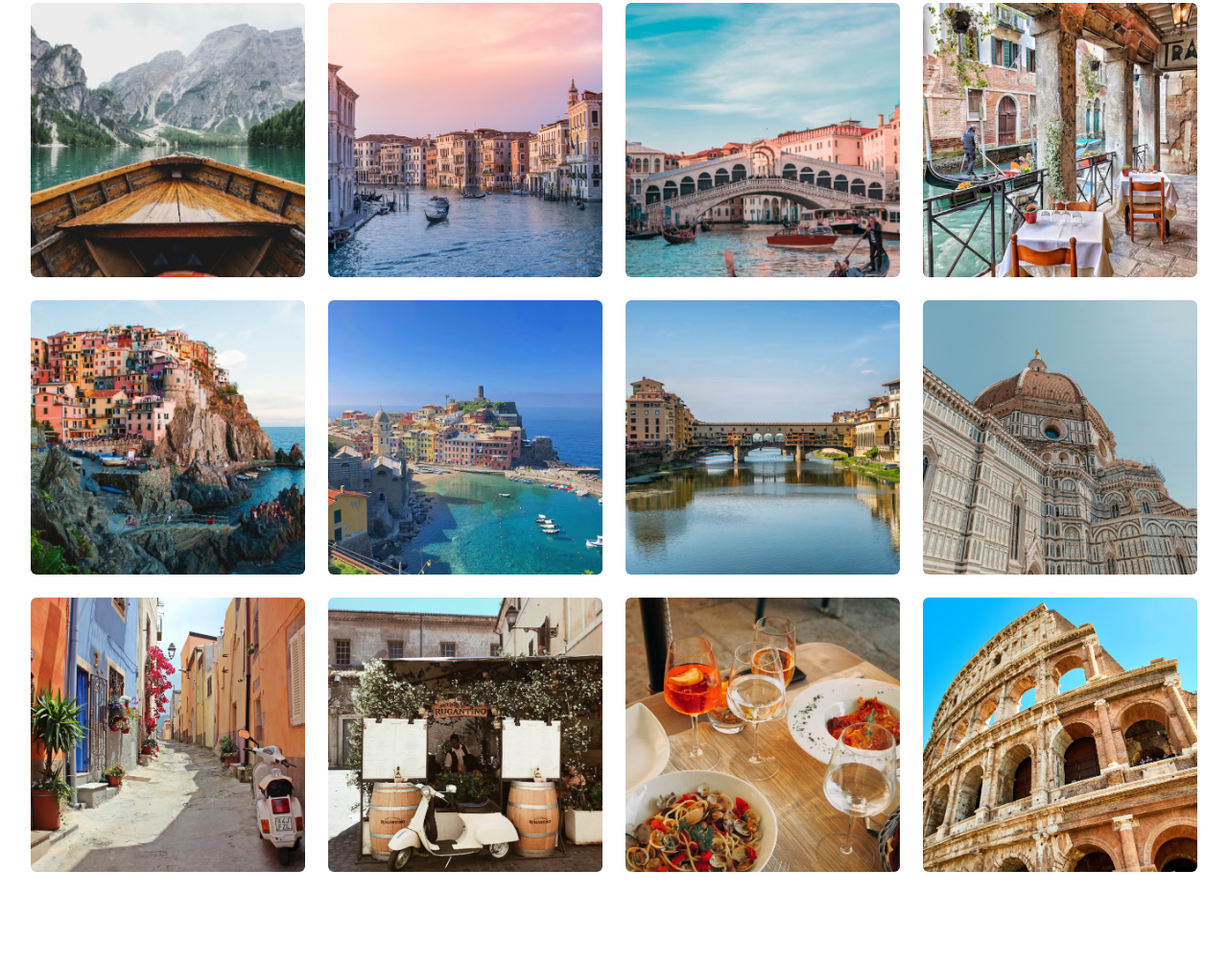
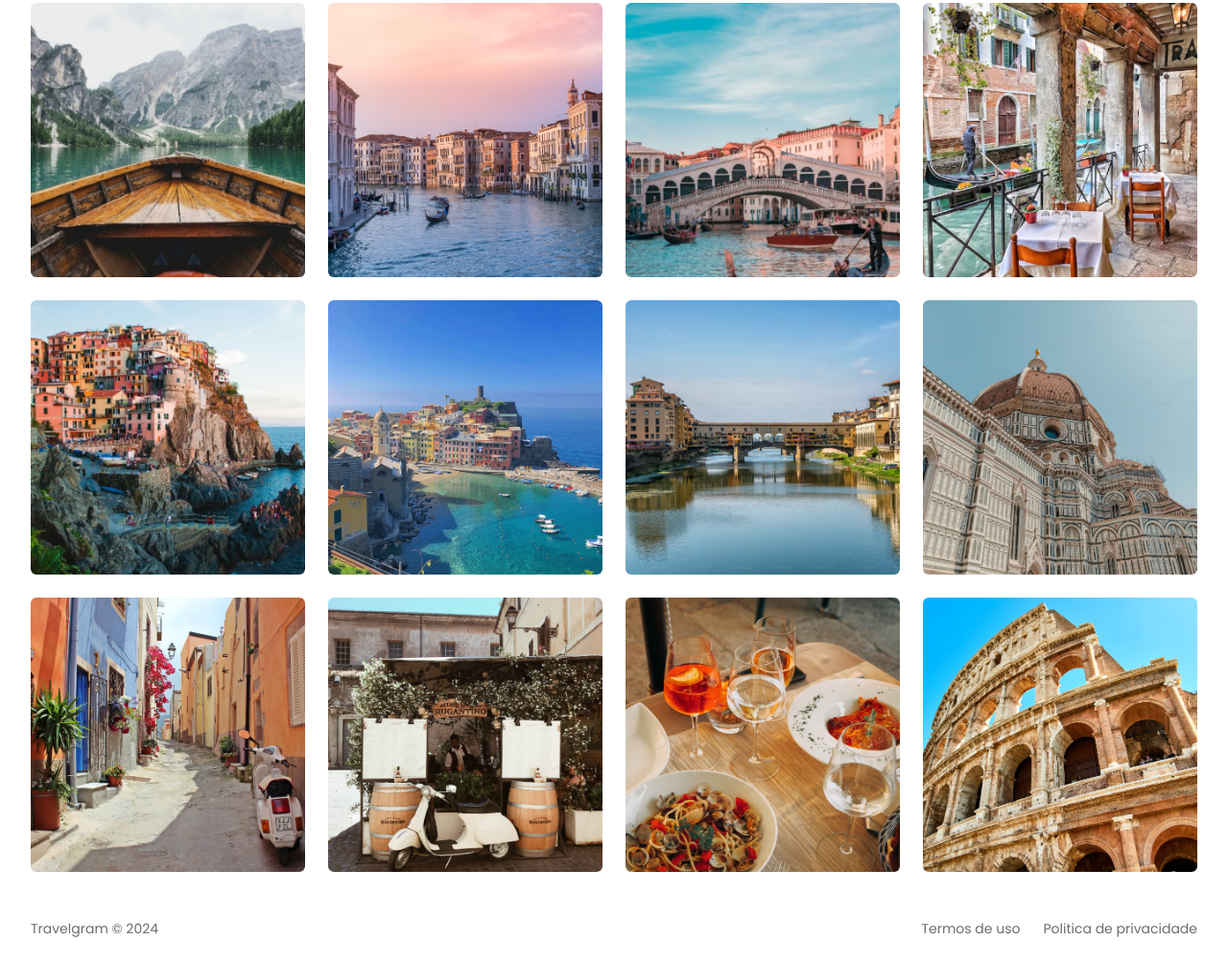
Before and after one commit to adonaycosta/Travelgram, a plain HTML site: page index.html in a window 1280 px wide. Shown: the part 364-1369 px from the top of the page at 96% size. Before the commit the page ends 1297 px from the top, so only its background shows below. Drawn offline with Linux system fonts and the light colour scheme.

Commit message:
footer add

```diff
--- a/index.html
+++ b/index.html
@@ -82,5 +82,11 @@
     <img src="/assets/images/Image 11.png" alt="..">
     <img src="/assets/images/Image 12.png" alt="..">
   </main>
+
+  <footer class="container">
+    <span>Travelgram &copy; 2024</span>
+    <span>Termos de uso</span>
+    <span>Politica de privacidade</span>
+  </footer>
 </body>
 </html>
--- /dev/null
+++ b/styles/footer.css
@@ -0,0 +1,11 @@
+footer {
+  display: flex;
+  gap: 24px;
+  padding-block: 24px;
+  font: var(--text-md);
+}
+
+
+footer span:nth-child(1) {
+  margin-right: auto;
+}
--- a/styles/index.css
+++ b/styles/index.css
@@ -2,3 +2,4 @@
 @import url(nav.css);
 @import url(header.css);
 @import url(main.css);
+@import url(footer.css);
```
